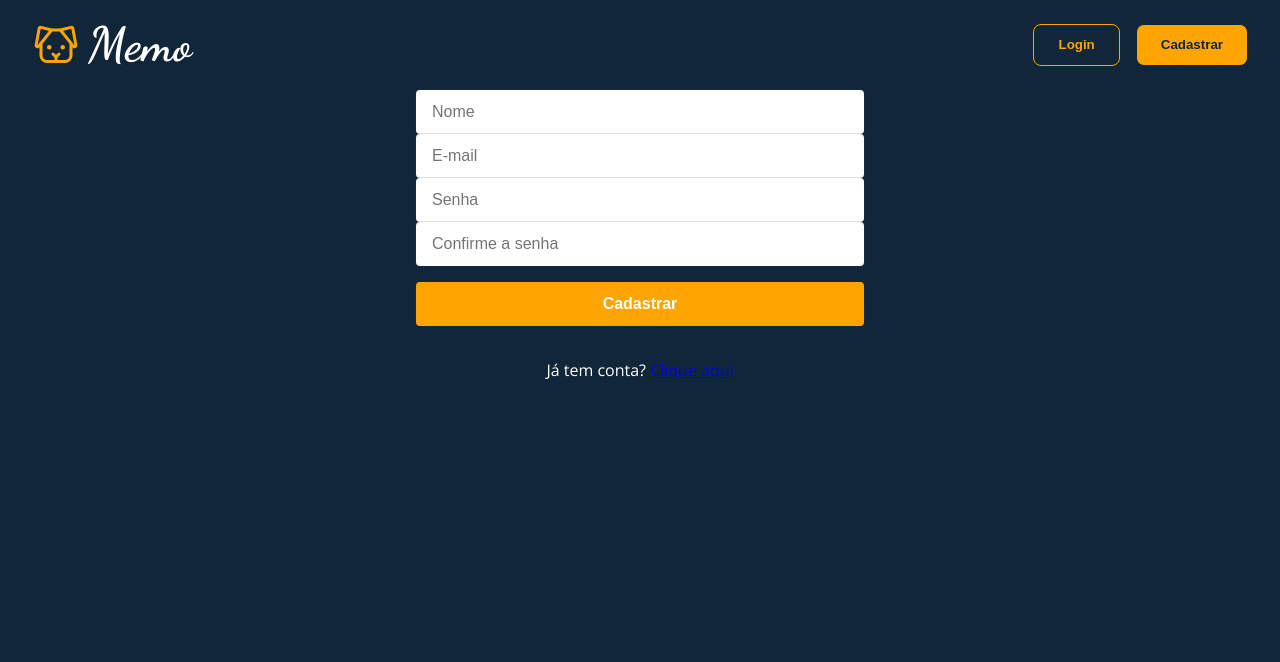
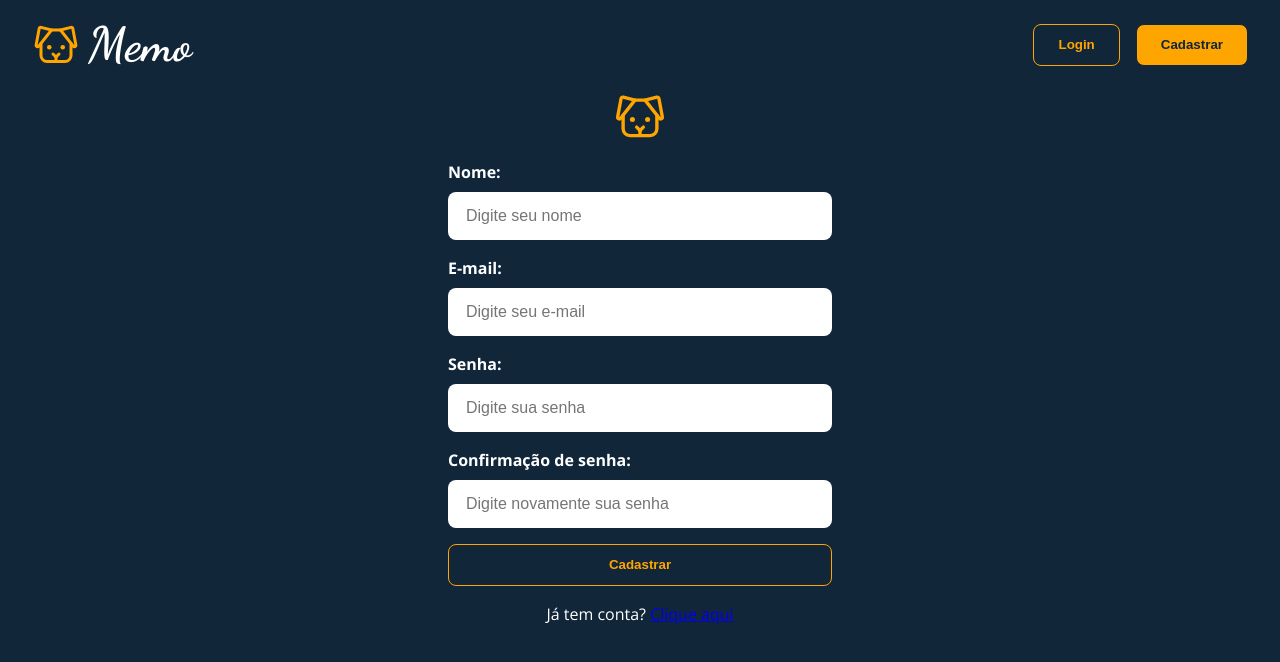
Before and after one commit to ribeirojer/Memo, a React (Vite) app in the folder frontend/: page /register in a window 1280 px wide. Shown: the top 662 px of the page. Built offline with nearby package versions, Linux system fonts and the light colour scheme.

Commit message:
edit register page

```diff
--- a/frontend/src/components/Button/index.tsx
+++ b/frontend/src/components/Button/index.tsx
@@ -5,6 +5,7 @@ type Props = {
   color: string;
   theme: string;
   children: ReactNode;
+  disabled?: boolean;
 };
 
 const Button = ({ color, theme, children }: Props) => {
--- a/frontend/src/pages/Experimentar/index.tsx
+++ b/frontend/src/pages/Experimentar/index.tsx
@@ -1,6 +1,6 @@
 import { useState } from "react";
 import Data from "../../assets/ap.json";
-import DogImage from "../assets/undraw_dog_re_7980.svg";
+import DogImage from "../../assets/undraw_dog_re_7980.svg";
 import Button from "../../components/Button";
 import { Wrapper } from "./Experimentar";
 
--- a/frontend/src/pages/Login/Login.ts
+++ b/frontend/src/pages/Login/Login.ts
@@ -9,7 +9,6 @@ export const Wrapper = styled.main`
     display: flex;
     width: 24rem;
     flex-direction: column;
-    gap: 1rem;
     margin: 0 0 2rem 0;
   }
   .google {
--- a/frontend/src/pages/Register/Register.ts
+++ b/frontend/src/pages/Register/Register.ts
@@ -5,60 +5,14 @@ export const Wrapper = styled.main`
   flex-direction: column;
   align-items: center;
   margin: 0 auto;
-  width: 100%;
-  max-width: 448px;
   border-radius: 0.5rem;
   form {
-    margin: 0 0 2rem 0;
+    display: flex;
+    width: 24rem;
+    flex-direction: column;
+    margin: 0 0 1rem 0;
   }
-  label {
-    margin: 1rem 0 0.5rem 0;
-    font-size: 14px;
-    font-weight: 600;
-    display: block;
-  }
-  input {
-    font-size: 16px;
-    color: #1a1f36;
-    line-height: 28px;
-    padding: 8px 16px;
-    width: 100%;
-    min-height: 44px;
-    border: unset;
-    border-radius: 4px;
-    outline-color: rgb(84 105 212 / 0.5);
-    background-color: rgb(255, 255, 255);
-    box-shadow: rgba(0, 0, 0, 0) 0px 0px 0px 0px,
-      rgba(0, 0, 0, 0) 0px 0px 0px 0px, rgba(0, 0, 0, 0) 0px 0px 0px 0px,
-      rgba(60, 66, 87, 0.16) 0px 0px 0px 1px, rgba(0, 0, 0, 0) 0px 0px 0px 0px,
-      rgba(0, 0, 0, 0) 0px 0px 0px 0px, rgba(0, 0, 0, 0) 0px 0px 0px 0px;
-  }
-  input[type="submit"] {
-    margin: 1rem 0 0 0;
-    background-color: #ffa500;
-    color: #fff;
-    font-weight: 600;
-    cursor: pointer;
-  }
-  input[type="submit"]:hover {
-    background-color: #dd9000;
-  }
-  div {
-    display: flex;
-    gap: 0 2rem;
-  }
-  div button {
-    padding: 0.4rem 0.5rem;
-    background-color: transparent;
-    border: 1px solid #ffa500;
-    color: #ffa500;
-    border-radius: 0.5rem;
-    cursor: pointer;
-    transition: 0.3s;
-  }
-  div button:hover {
-    background-color: #ffa500;
-    border: 1px solid #ffa500;
-    color: #1a1f36;
+  button {
+    margin-top: 1rem;
   }
 `;
--- a/frontend/src/pages/Register/index.tsx
+++ b/frontend/src/pages/Register/index.tsx
@@ -2,6 +2,9 @@ import useAuth from "../../hooks/useAuth";
 import { useState } from "react";
 import { Link, useNavigate } from "react-router-dom";
 import { Wrapper } from "./Register";
+import Input from "../../components/Input";
+import { Dog } from "phosphor-react";
+import Button from "../../components/Button";
 
 type Props = {};
 
@@ -10,7 +13,7 @@ const Register = (props: Props) => {
   const [email, setEmail] = useState("");
   const [password, setPassword] = useState("");
   const [confirmPassword, setConfirmPassword] = useState("");
-  const { register, loading } = useAuth();
+  const { register, loading, authenticated } = useAuth();
   const navigate = useNavigate();
 
   const handleSubmit = async (e: { preventDefault: () => void }) => {
@@ -24,38 +27,53 @@ const Register = (props: Props) => {
     };
 
     register(user);
-    navigate("/dashboard");
+    if (authenticated) {
+      navigate("/dashboard");
+    }
   };
 
   return (
     <Wrapper id="register">
+      <Dog size={54} color={"#ffa500"} />
       <form onSubmit={handleSubmit}>
-        <input
-          type="text"
-          placeholder="Nome"
-          onChange={(e) => setName(e.target.value)}
+        <Input
+          type={"text"}
+          text={"Nome"}
+          placeholder={"Digite seu nome"}
+          handleOnChange={(e: any) => setName(e.target.value)}
           value={name}
         />
-        <input
-          type="email"
-          placeholder="E-mail"
-          onChange={(e) => setEmail(e.target.value)}
+        <Input
+          type={"email"}
+          text={"E-mail"}
+          placeholder={"Digite seu e-mail"}
+          handleOnChange={(e: any) => setEmail(e.target.value)}
           value={email}
         />
-        <input
-          type="password"
-          placeholder="Senha"
-          onChange={(e) => setPassword(e.target.value)}
+        <Input
+          type={"password"}
+          text={"Senha"}
+          placeholder={"Digite sua senha"}
+          handleOnChange={(e: any) => setPassword(e.target.value)}
           value={password}
         />
-        <input
-          type="password"
-          placeholder="Confirme a senha"
-          onChange={(e) => setConfirmPassword(e.target.value)}
+        <Input
+          type={"password"}
+          text={"Confirmação de senha"}
+          placeholder={"Digite novamente sua senha"}
+          handleOnChange={(e: any) => setConfirmPassword(e.target.value)}
           value={confirmPassword}
         />
-        {!loading && <input type="submit" value="Cadastrar" />}
-        {loading && <input type="submit" disabled value="Aguarde..." />}
+        {!loading && (
+          <Button color={"#ffa500"} theme={"#12263a"}>
+            Cadastrar
+          </Button>
+        )}
+        {loading && (
+          <Button disabled color={"#ffa500"} theme={"#12263a"}>
+            Aguarde...
+          </Button>
+        )}
         {/*error && <Message msg={error} type="error" />*/}
       </form>
       <p>
```
